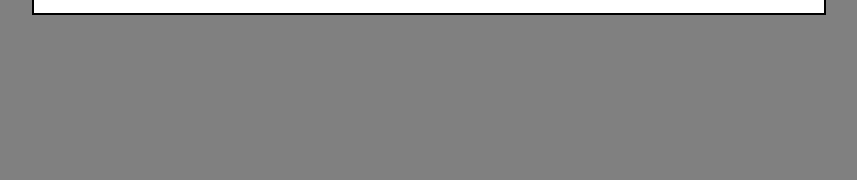
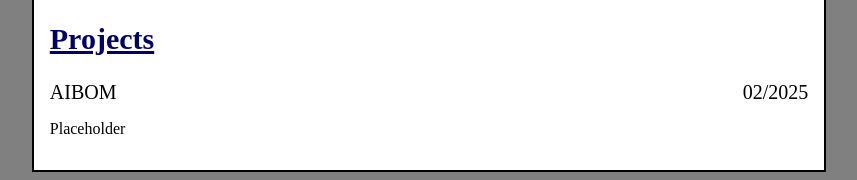
Before and after one commit to C-S-Darshan/FSD, a plain HTML site: page resume.html in a window 1280 px wide. Shown: the part 682-862 px from the top of the page, without its empty margins (211-1068 px from the left). Before the commit the page ends 800 px from the top, so only its background shows below. Drawn offline with Linux system fonts and the light colour scheme.

Commit message:
added projects

```diff
--- a/resume.html
+++ b/resume.html
@@ -53,6 +53,16 @@
             <span>HTML/CSS</span>
         </div>
     </section>
+        <section>
+        <h2 class="subtitle">Projects</h2>
+        <div>
+            <div id="degree">
+                <span>AIBOM</span>
+                <span>02/2025</span>
+            </div>
+            <p>Placeholder</p>
+        </div>
+    </section>
     </div>
 </div>
 </body>
```
